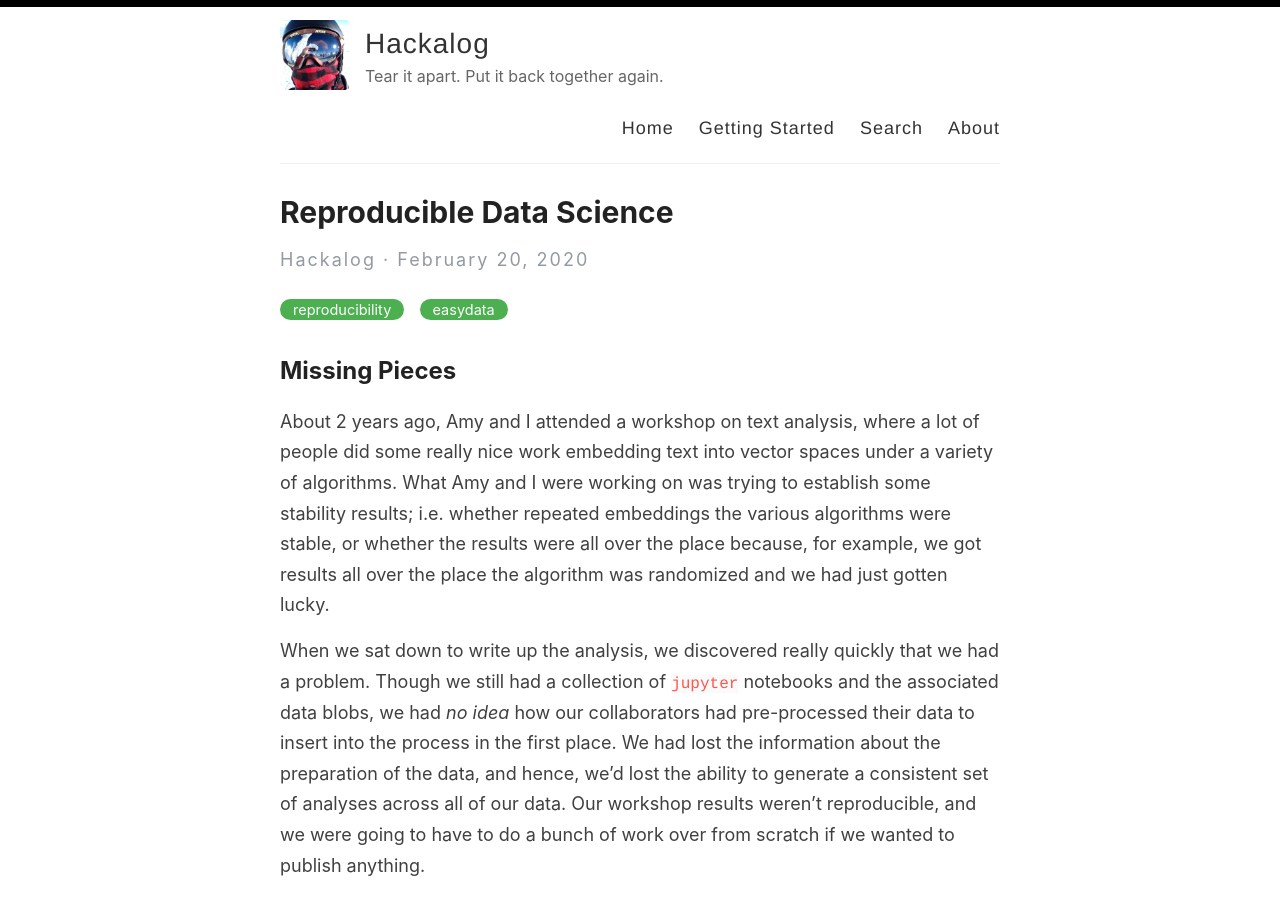
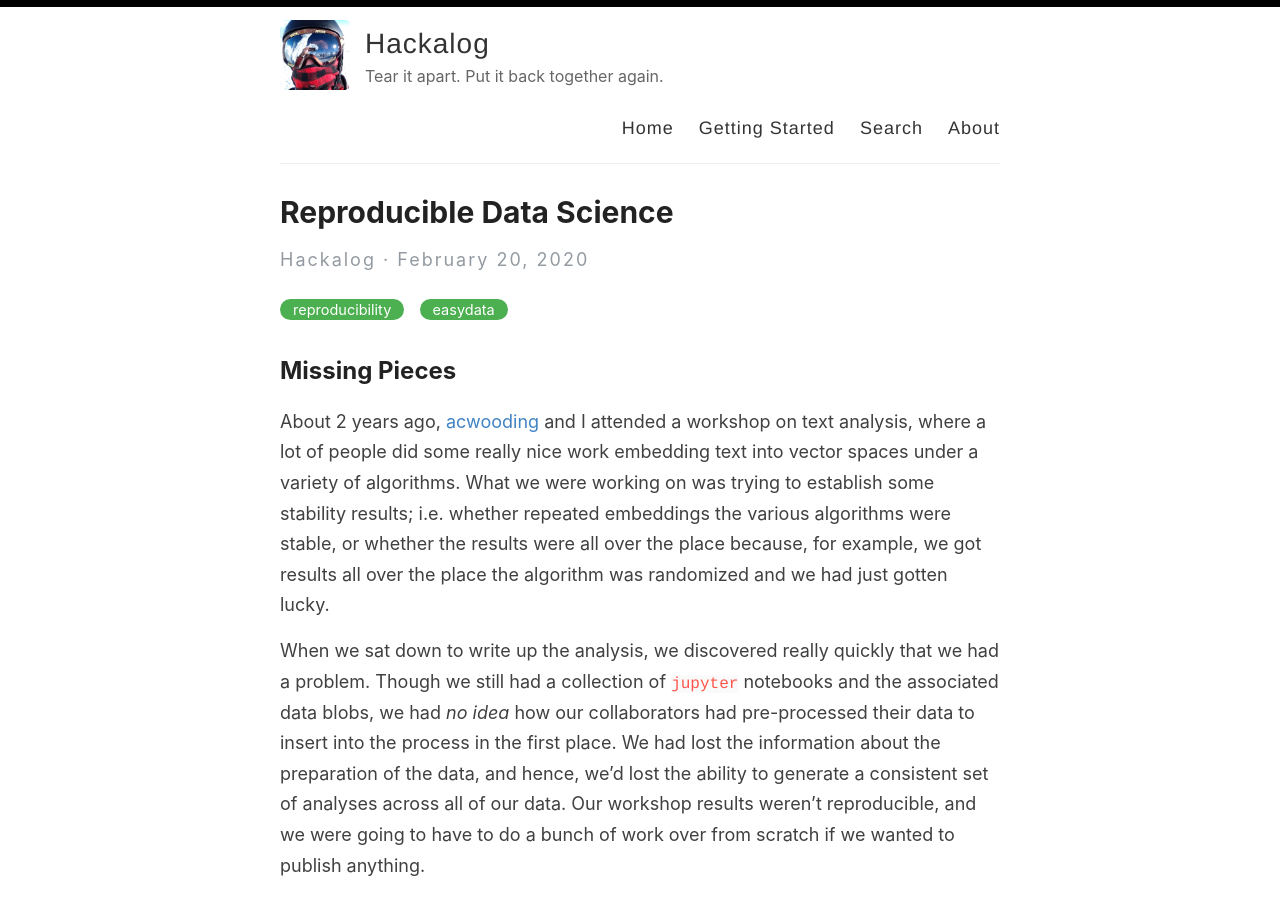
Before and after one commit to hackalog/hackalog.github.io, a Jekyll site: the page built from _posts/2020-02-20-reproducibility.md, in a window 1280 px wide and 900 px high. Built offline with Jekyll 4.4.1, drawn with Linux system fonts in a browser that asks for light colours; some of the changed text lies outside the part shown.

Commit message:
link to acwooding

```diff
--- a/_posts/2020-02-20-reproducibility.md
+++ b/_posts/2020-02-20-reproducibility.md
@@ -8,14 +8,16 @@ excerpt: "What's the hardest part about reproducible data science? Recognizing t
 
 ## Missing Pieces
 
-About 2 years ago, Amy and I attended a workshop on text analysis,
+About 2 years ago, [acwooding] and I attended a workshop on text analysis,
 where a lot of people did some really nice work embedding text into
-vector spaces under a variety of algorithms.  What Amy and I were
+vector spaces under a variety of algorithms.  What we were
 working on was trying to establish some stability results;
 i.e. whether repeated embeddings the various algorithms were stable,
 or whether the results were all over the place because, for example,
 we got results all over the place the algorithm was randomized and we
 had just gotten lucky.
+
+[acwooding]: https://github.com/acwooding/
 
 When we sat down to write up the analysis, we discovered really
 quickly that we had a problem. Though we still had a collection of
@@ -54,7 +56,7 @@ to create adopt a more standard workflow that would make it easy to
 preserve (and share) the whole process of data science, including the
 data munging.
 
-At PyData NYC 2018, Amy and I ran a tutorial called "[Up your Bus
+At PyData NYC 2018, we ran a tutorial called "[Up your Bus
 Number]: A Reproducible Data Science Workflow." At that workshop we
 were intending to talk a great deal about the munging of data, and the
 wonderful and clever APIs that we had settled on to help simplify that
```
